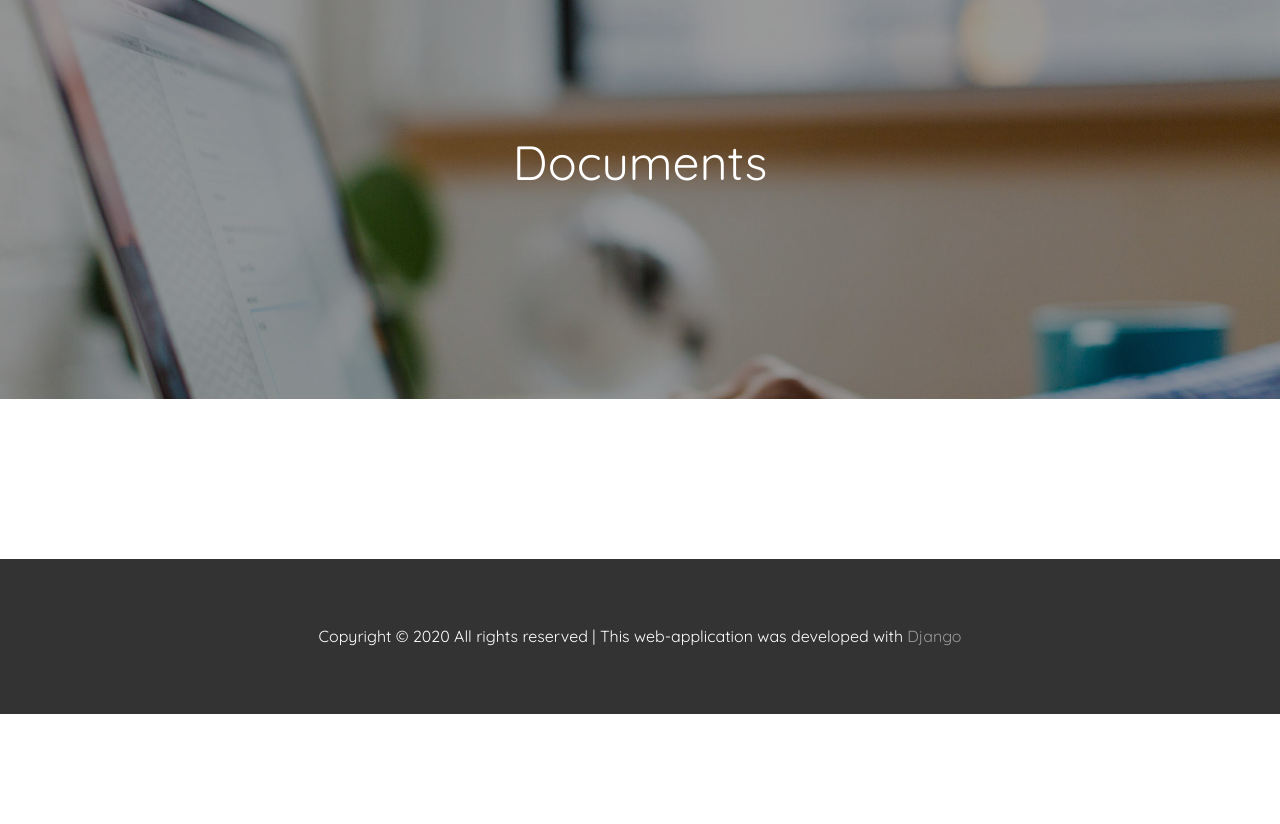
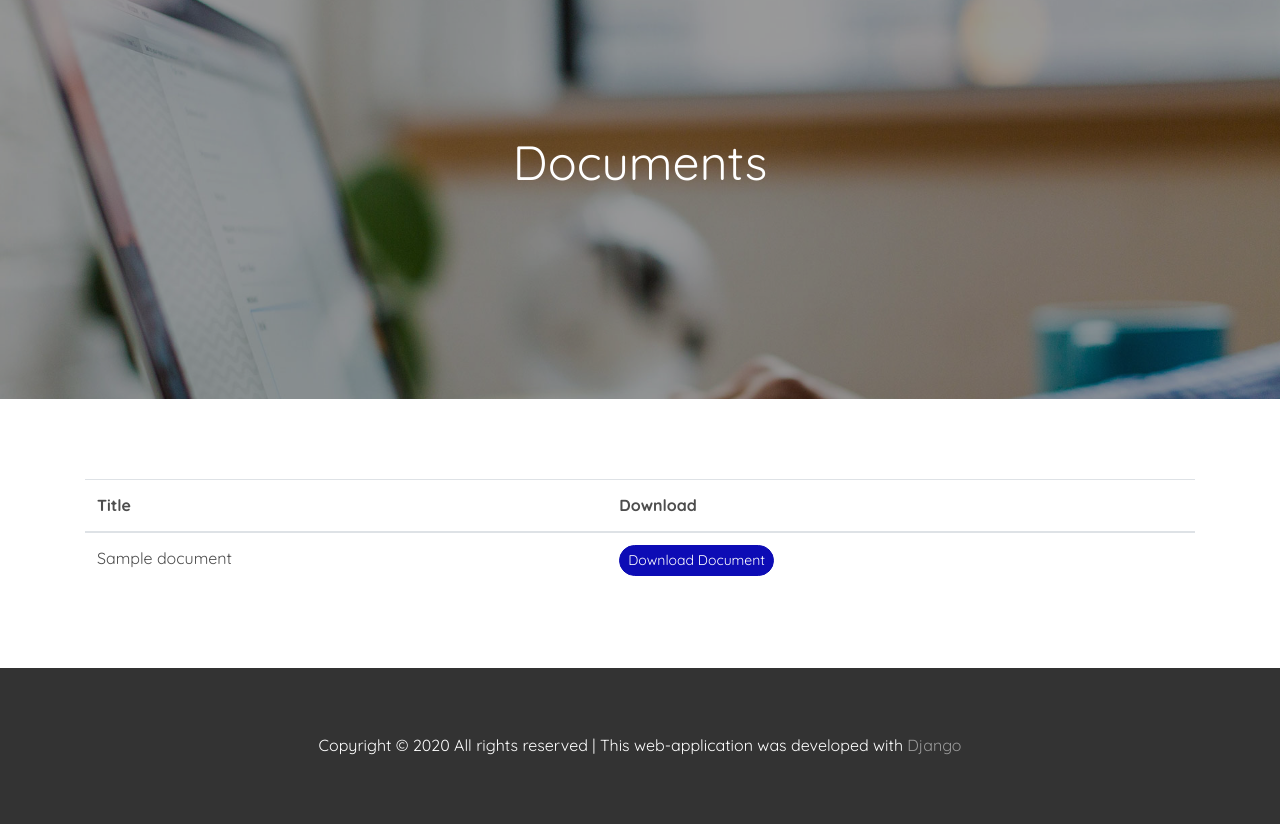
Before and after one commit to botswana-harvard/se-dmc, a Django app: page /documents in a window 1280 px wide. Shown: the part 141-965 px from the top of the page. Before the commit the page ends 855 px from the top, so only its background shows below. Run offline with Django 3.2, Linux system fonts and the light colour scheme; tables that the repository leaves empty hold one stand-in row (values such as "Sample post"); some libraries are stand-ins or nearby versions; some web fonts are replaced.

Commit message:
add document view

```diff
--- a/se_dmc/admin.py
+++ b/se_dmc/admin.py
@@ -7,3 +7,4 @@ admin.site.register(models.Address)
 admin.site.register(models.Testimonial)
 admin.site.register(models.Project)
 admin.site.register(models.Contact1)
+admin.site.register(models.Document)
--- a/se_dmc/models/__init__.py
+++ b/se_dmc/models/__init__.py
@@ -5,3 +5,4 @@ from .team import Team
 from .testimonials import Testimonial
 from .contactform import ContactForm
 from .contactform1 import Contact1
+from .document import Document
--- /dev/null
+++ b/se_dmc/models/document.py
@@ -0,0 +1,9 @@
+from django.db import models
+
+
+class Document(models.Model):
+    title = models.CharField(max_length=100)
+    file = models.FileField(upload_to='documents/')
+
+    def __str__(self):
+        return self.title
--- a/se_dmc/settings.py
+++ b/se_dmc/settings.py
@@ -48,6 +48,8 @@ INSTALLED_APPS = [
     'se_dmc.apps.AppConfig',
     'crispy_forms',
 ]
+
+CRISPY_TEMPLATE_PACK = 'bootstrap4'
 
 MIDDLEWARE = [
     'django.middleware.security.SecurityMiddleware',
--- a/se_dmc/templates/main_index.html
+++ b/se_dmc/templates/main_index.html
@@ -76,7 +76,7 @@
 								<li><a href="{% url 'services' %}">Services</a></li>
 								<li><a href="{% url 'about' %}">About</a></li>
 								<li><a href="{% url 'contact' %}">Contact</a></li>
-								<li class="has-children"><a href="{% url 'services' %}">Policy</a>
+								<li class="has-children"><a href="{% url 'policy' %}">Policy</a>
 									<ul class="dropdown">
 										<li><a href="{% url 'policy' %}">BHP Policy</a></li>
 										<li><a href="{% url 'document' %}">Documents </a></li>
--- a/se_dmc/templates/se_dmc/contact.html
+++ b/se_dmc/templates/se_dmc/contact.html
@@ -4,7 +4,8 @@
 
 {% block content %}
 	{% load static %}
-    <div class="site-blocks-cover inner-page-cover overlay" style="background-image: url(se_dmc/images/hero_1.jpg);" data-aos="fade" data-stellar-background-ratio="0.5">
+
+<div class="site-blocks-cover inner-page-cover overlay" style="background-image: url({% static 'se_dmc/images/hero_1.jpg' %});" data-aos="fade" data-stellar-background-ratio="0.5">
       <div class="container">
         <div class="row align-items-center justify-content-center text-center">
 
@@ -14,6 +15,7 @@
               <div class="col-md-8 text-center">
                 <h1>Contact Us</h1>
                 <p class="lead mb-5">We Develop Flexible Agile Apps</p>
+                <p class="lead mb-5"></p>
               </div>
             </div>
 
@@ -21,6 +23,7 @@
         </div>
       </div>
     </div>
+
 
     <div class="site-section bg-light">
       <div class="container">
--- a/se_dmc/templates/se_dmc/document.html
+++ b/se_dmc/templates/se_dmc/document.html
@@ -23,12 +23,28 @@
     <section class="site-section">
 
       <div class="container">
-        <div class="row">
 
+          <table class="table mb-0">
+        <thead>
+        <tr>
+            <th>Title</th>
+            <th>Download</th>
+        </tr>
+        </thead>
+        <tbody>
+          {% for document in documents %}
+            <tr>
+                <td>{{ document.title }}</td>
+                <td>
+                    <a href="{{ document.file.url }}" class="btn btn-primary btn-sm" target="_blank">
+                        Download Document
+                    </a>
+                </td>
+            </tr>
+          {% endfor %}
+        </tbody>
+    </table>
 
-
-
-        </div>
       </div>
     </section>
 
--- a/se_dmc/urls.py
+++ b/se_dmc/urls.py
@@ -18,7 +18,7 @@ from django.conf.urls.static import static
 from django.contrib import admin
 from django.urls import path
 
-from .views import Blog, HomeView, Services, Work, About, Contact, contact, Policy, Document
+from .views import Blog, HomeView, Services, Work, About, Contact, contact, Policy, Documents, document_list
 
 urlpatterns = [
     path('admin/', admin.site.urls),
@@ -26,7 +26,8 @@ urlpatterns = [
     path('blog', Blog.as_view(), name='blog'),
     path('about', About.as_view(), name='about'),
     path('policy', Policy.as_view(), name='policy'),
-    path('documents', Document.as_view(), name='document'),
+    path('documents', Documents.as_view(), name='document'),
+    #path('documents', document_list, name='document'),
     path('services', Services.as_view(), name='services'),
     path('work', Work.as_view(), name='work'),
     path('contact', contact, name='contact'),
--- a/se_dmc/views/__init__.py
+++ b/se_dmc/views/__init__.py
@@ -5,4 +5,4 @@ from .work import Work
 from .about import About
 from .contact import Contact,contact
 from .policy import Policy
-from .document import Document
+from .document import Documents, document_list
--- a/se_dmc/views/document.py
+++ b/se_dmc/views/document.py
@@ -1,5 +1,20 @@
 from django.views.generic import TemplateView
+from django.shortcuts import render
+from ..models import Document
 
+# class Document(TemplateView):
+  #  template_name = 'se_dmc/document.html'
 
-class Document(TemplateView):
+def document_list(request):
+    documents = Document.objects.all()
+    return render(request, 'se_dmc/document.html', {
+        'documents': documents
+    })
+
+class Documents(TemplateView):
     template_name = 'se_dmc/document.html'
+
+    def get_context_data(self, **kwargs):
+        context = super(Documents, self).get_context_data(**kwargs)
+        context['documents'] = Document.objects.all()
+        return context
```
Also changed, not shown: se_dmc/migrations/0009_document.py (added), se_dmc/models/team.py (line endings or trailing spaces), 4 other files.
